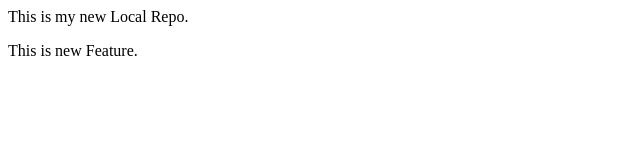
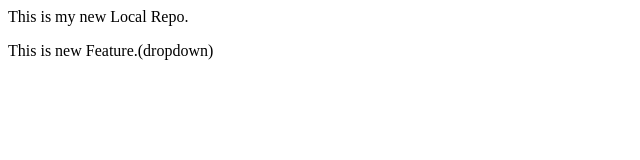
Before and after one commit to vrindaMaheshwari/LocalRepo, a plain HTML site: page index.html in a window 1280 px wide. Shown: the full height of the page, 0-640 px from the left. Drawn offline with Linux system fonts and the light colour scheme.

Commit message:
add dropdown

```diff
--- a/index.html
+++ b/index.html
@@ -1,2 +1,2 @@
 <p>This is my new Local Repo.</p>
-<p> This is new Feature.</p>
+<p> This is new Feature.(dropdown)</p>
```
